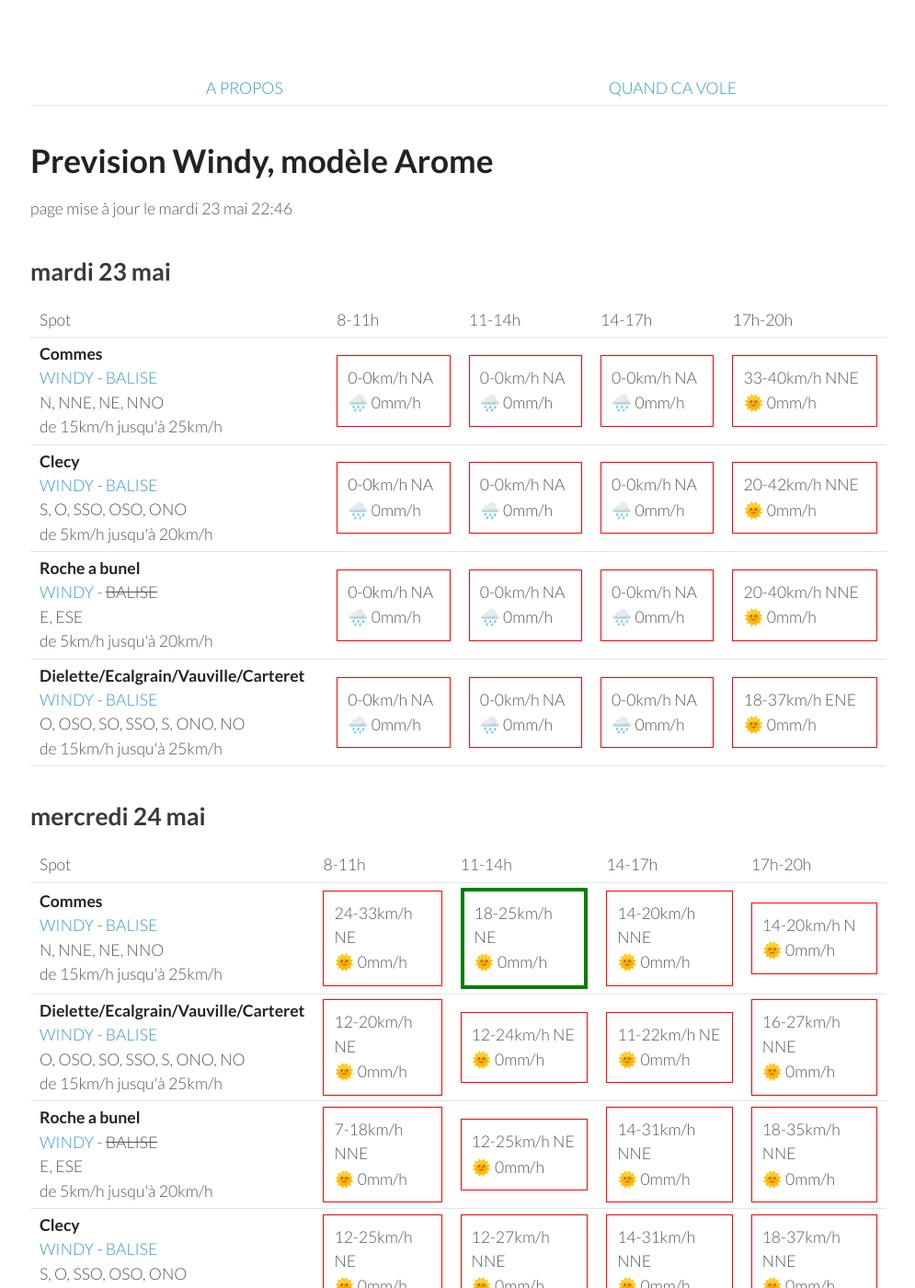
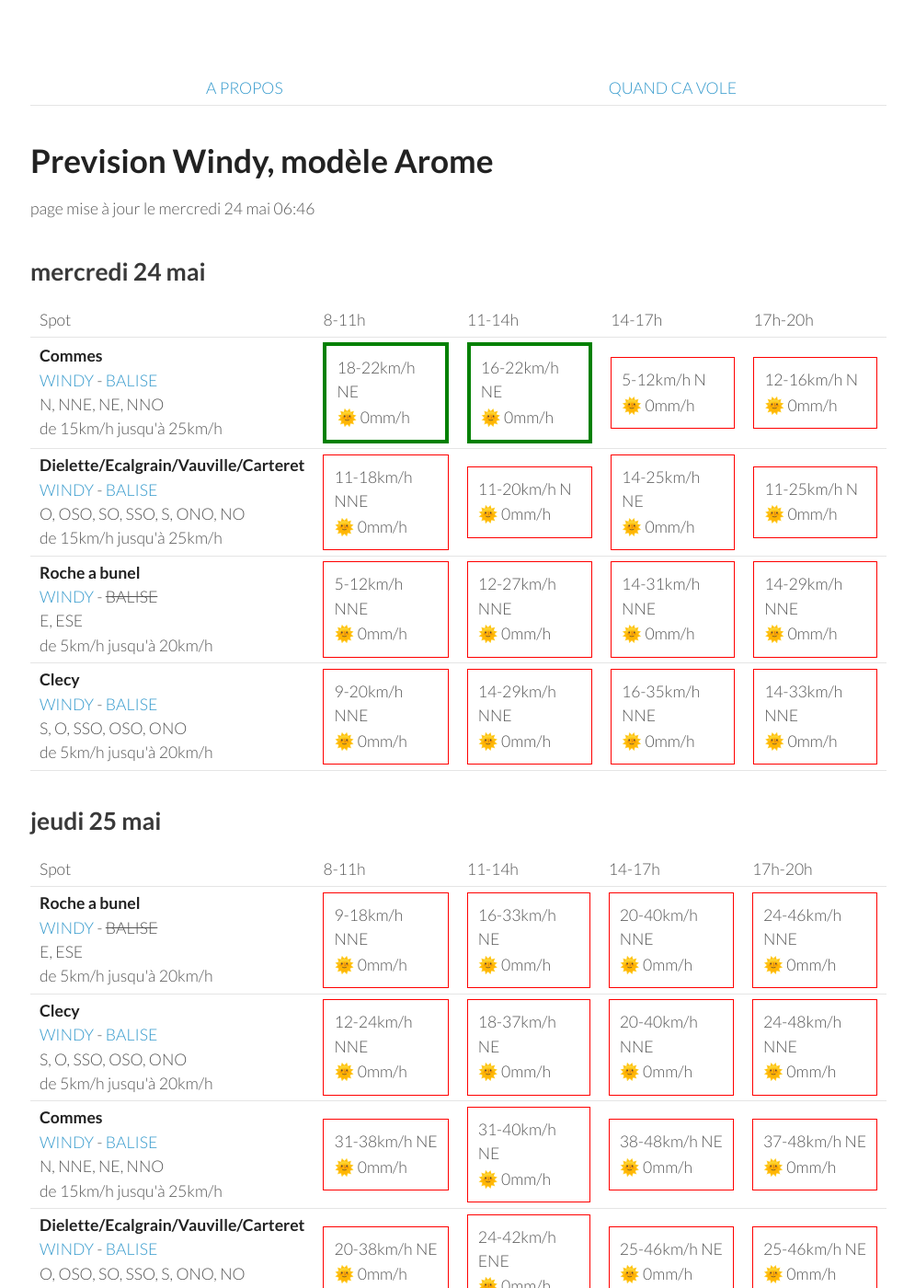
Before and after one commit to parapente-dans-le-nord/parapente-dans-le-nord.github.io, a Jekyll site: the page built from normandie.markdown, in a window 1280 px wide and 1400 px high. Shown: the whole window at 92% size, without its empty margins (25-1020 px from the left). Built offline with Jekyll 4.4.1, drawn with Linux system fonts in a browser that asks for light colours; some of the changed text lies outside the part shown.

Commit message:
update index.markdown

```diff
--- a/normandie.markdown
+++ b/normandie.markdown
@@ -7,60 +7,8 @@ title:  "Tous les spots"
 {: .links}
 
 # Prevision Windy, modèle Arome
-page mise à jour le mardi 23 mai 22:46
+page mise à jour le mercredi 24 mai 06:46
 
-## mardi 23 mai
-
-{::nomarkdown}
-<table>
-  <tbody>
-    <tr>
-      <td>Spot</td>
-      <td>8-11h</td>
-      <td>11-14h</td>
-      <td>14-17h</td>
-      <td>17h-20h</td>
-    </tr>
-<tr>
-        <td><strong>Commes</strong><br><a href="https://windy.com/49.346/-0.726?48.936,-0.726,8">WINDY</a> - <span class=""><a href="http://www.balisemeteo.com/balise.php?idBalise=158">BALISE</a> </span><br> <span class="vent-favorable">N, NNE, NE, NNO</span><br><span class="force-vent">de 15km/h jusqu'à 25km/h</span> </td>
-
-            <td><div class="not-flyable"><p>0-0km/h NA</p><p>🌧️ 0mm/h</p></div></td>
-            <td><div class="not-flyable"><p>0-0km/h NA</p><p>🌧️ 0mm/h</p></div></td>
-            <td><div class="not-flyable"><p>0-0km/h NA</p><p>🌧️ 0mm/h</p></div></td>
-            <td><div class="not-flyable"><p>33-40km/h NNE</p><p>🌞 0mm/h</p></div></td>
-
-    </tr>
-<tr>
-        <td><strong>Clecy</strong><br><a href="https://windy.com/48.929/-0.470?48.516,-0.470,8">WINDY</a> - <span class=""><a href="http://www.balisemeteo.com/balise.php?idBalise=122">BALISE</a> </span><br> <span class="vent-favorable">S, O, SSO, OSO, ONO</span><br><span class="force-vent">de 5km/h jusqu'à 20km/h</span> </td>
-
-            <td><div class="not-flyable"><p>0-0km/h NA</p><p>🌧️ 0mm/h</p></div></td>
-            <td><div class="not-flyable"><p>0-0km/h NA</p><p>🌧️ 0mm/h</p></div></td>
-            <td><div class="not-flyable"><p>0-0km/h NA</p><p>🌧️ 0mm/h</p></div></td>
-            <td><div class="not-flyable"><p>20-42km/h NNE</p><p>🌞 0mm/h</p></div></td>
-
-    </tr>
-<tr>
-        <td><strong>Roche a bunel</strong><br><a href="https://windy.com/48.993/-0.499?48.580,-0.499,8">WINDY</a> - <span class="no-balise"> BALISE </span><br> <span class="vent-favorable">E, ESE</span><br><span class="force-vent">de 5km/h jusqu'à 20km/h</span> </td>
-
-            <td><div class="not-flyable"><p>0-0km/h NA</p><p>🌧️ 0mm/h</p></div></td>
-            <td><div class="not-flyable"><p>0-0km/h NA</p><p>🌧️ 0mm/h</p></div></td>
-            <td><div class="not-flyable"><p>0-0km/h NA</p><p>🌧️ 0mm/h</p></div></td>
-            <td><div class="not-flyable"><p>20-40km/h NNE</p><p>🌞 0mm/h</p></div></td>
-
-    </tr>
-<tr>
-        <td><strong>Dielette/Ecalgrain/Vauville/Carteret</strong><br><a href="https://windy.com/49.650/-1.856?49.243,-1.856,8">WINDY</a> - <span class=""><a href="http://www.balisemeteo.com/balise.php?idBalise=81">BALISE</a> </span><br> <span class="vent-favorable">O, OSO, SO, SSO, S, ONO, NO</span><br><span class="force-vent">de 15km/h jusqu'à 25km/h</span> </td>
-
-            <td><div class="not-flyable"><p>0-0km/h NA</p><p>🌧️ 0mm/h</p></div></td>
-            <td><div class="not-flyable"><p>0-0km/h NA</p><p>🌧️ 0mm/h</p></div></td>
-            <td><div class="not-flyable"><p>0-0km/h NA</p><p>🌧️ 0mm/h</p></div></td>
-            <td><div class="not-flyable"><p>18-37km/h ENE</p><p>🌞 0mm/h</p></div></td>
-
-    </tr>
-
-</tbody>
-</table>
-{:/}
 ## mercredi 24 mai
 
 {::nomarkdown}
@@ -76,40 +24,40 @@ page mise à jour le mardi 23 mai 22:46
 <tr>
         <td><strong>Commes</strong><br><a href="https://windy.com/49.346/-0.726?48.936,-0.726,8">WINDY</a> - <span class=""><a href="http://www.balisemeteo.com/balise.php?idBalise=158">BALISE</a> </span><br> <span class="vent-favorable">N, NNE, NE, NNO</span><br><span class="force-vent">de 15km/h jusqu'à 25km/h</span> </td>
 
-            <td><div class="not-flyable"><p>24-33km/h NE</p><p>🌞 0mm/h</p></div></td>
-            <td><div class="flyable"><p>18-25km/h NE</p><p>🌞 0mm/h</p></div></td>
-            <td><div class="not-flyable"><p>14-20km/h NNE</p><p>🌞 0mm/h</p></div></td>
-            <td><div class="not-flyable"><p>14-20km/h N</p><p>🌞 0mm/h</p></div></td>
+            <td><div class="flyable"><p>18-22km/h NE</p><p>🌞 0mm/h</p></div></td>
+            <td><div class="flyable"><p>16-22km/h NE</p><p>🌞 0mm/h</p></div></td>
+            <td><div class="not-flyable"><p>5-12km/h N</p><p>🌞 0mm/h</p></div></td>
+            <td><div class="not-flyable"><p>12-16km/h N</p><p>🌞 0mm/h</p></div></td>
 
 
     </tr>
 <tr>
         <td><strong>Dielette/Ecalgrain/Vauville/Carteret</strong><br><a href="https://windy.com/49.650/-1.856?49.243,-1.856,8">WINDY</a> - <span class=""><a href="http://www.balisemeteo.com/balise.php?idBalise=81">BALISE</a> </span><br> <span class="vent-favorable">O, OSO, SO, SSO, S, ONO, NO</span><br><span class="force-vent">de 15km/h jusqu'à 25km/h</span> </td>
 
-            <td><div class="not-flyable"><p>12-20km/h NE</p><p>🌞 0mm/h</p></div></td>
-            <td><div class="not-flyable"><p>12-24km/h NE</p><p>🌞 0mm/h</p></div></td>
-            <td><div class="not-flyable"><p>11-22km/h NE</p><p>🌞 0mm/h</p></div></td>
-            <td><div class="not-flyable"><p>16-27km/h NNE</p><p>🌞 0mm/h</p></div></td>
+            <td><div class="not-flyable"><p>11-18km/h NNE</p><p>🌞 0mm/h</p></div></td>
+            <td><div class="not-flyable"><p>11-20km/h N</p><p>🌞 0mm/h</p></div></td>
+            <td><div class="not-flyable"><p>14-25km/h NE</p><p>🌞 0mm/h</p></div></td>
+            <td><div class="not-flyable"><p>11-25km/h N</p><p>🌞 0mm/h</p></div></td>
 
 
     </tr>
 <tr>
         <td><strong>Roche a bunel</strong><br><a href="https://windy.com/48.993/-0.499?48.580,-0.499,8">WINDY</a> - <span class="no-balise"> BALISE </span><br> <span class="vent-favorable">E, ESE</span><br><span class="force-vent">de 5km/h jusqu'à 20km/h</span> </td>
 
-            <td><div class="not-flyable"><p>7-18km/h NNE</p><p>🌞 0mm/h</p></div></td>
-            <td><div class="not-flyable"><p>12-25km/h NE</p><p>🌞 0mm/h</p></div></td>
+            <td><div class="not-flyable"><p>5-12km/h NNE</p><p>🌞 0mm/h</p></div></td>
+            <td><div class="not-flyable"><p>12-27km/h NNE</p><p>🌞 0mm/h</p></div></td>
             <td><div class="not-flyable"><p>14-31km/h NNE</p><p>🌞 0mm/h</p></div></td>
-            <td><div class="not-flyable"><p>18-35km/h NNE</p><p>🌞 0mm/h</p></div></td>
+            <td><div class="not-flyable"><p>14-29km/h NNE</p><p>🌞 0mm/h</p></div></td>
 
 
     </tr>
 <tr>
         <td><strong>Clecy</strong><br><a href="https://windy.com/48.929/-0.470?48.516,-0.470,8">WINDY</a> - <span class=""><a href="http://www.balisemeteo.com/balise.php?idBalise=122">BALISE</a> </span><br> <span class="vent-favorable">S, O, SSO, OSO, ONO</span><br><span class="force-vent">de 5km/h jusqu'à 20km/h</span> </td>
 
-            <td><div class="not-flyable"><p>12-25km/h NE</p><p>🌞 0mm/h</p></div></td>
-            <td><div class="not-flyable"><p>12-27km/h NNE</p><p>🌞 0mm/h</p></div></td>
-            <td><div class="not-flyable"><p>14-31km/h NNE</p><p>🌞 0mm/h</p></div></td>
-            <td><div class="not-flyable"><p>18-37km/h NNE</p><p>🌞 0mm/h</p></div></td>
+            <td><div class="not-flyable"><p>9-20km/h NNE</p><p>🌞 0mm/h</p></div></td>
+            <td><div class="not-flyable"><p>14-29km/h NNE</p><p>🌞 0mm/h</p></div></td>
+            <td><div class="not-flyable"><p>16-35km/h NNE</p><p>🌞 0mm/h</p></div></td>
+            <td><div class="not-flyable"><p>14-33km/h NNE</p><p>🌞 0mm/h</p></div></td>
 
 
     </tr>
@@ -132,20 +80,30 @@ page mise à jour le mardi 23 mai 22:46
 <tr>
         <td><strong>Roche a bunel</strong><br><a href="https://windy.com/48.993/-0.499?48.580,-0.499,8">WINDY</a> - <span class="no-balise"> BALISE </span><br> <span class="vent-favorable">E, ESE</span><br><span class="force-vent">de 5km/h jusqu'à 20km/h</span> </td>
 
-            <td><div class="not-flyable"><p>5-12km/h NNE</p><p>🌞 0mm/h</p></div></td>
-            <td><div class="not-flyable"><p>22-46km/h NE</p><p>🌞 0mm/h</p></div></td>
-            <td><div class="not-flyable"><p>24-48km/h NE</p><p>🌧 0.4mm/h</p></div></td>
-            <td><div class="not-flyable"><p>24-50km/h NNE</p><p>🌞 0mm/h</p></div></td>
+            <td><div class="not-flyable"><p>9-18km/h NNE</p><p>🌞 0mm/h</p></div></td>
+            <td><div class="not-flyable"><p>16-33km/h NE</p><p>🌞 0mm/h</p></div></td>
+            <td><div class="not-flyable"><p>20-40km/h NNE</p><p>🌞 0mm/h</p></div></td>
+            <td><div class="not-flyable"><p>24-46km/h NNE</p><p>🌞 0mm/h</p></div></td>
+
+
+    </tr>
+<tr>
+        <td><strong>Clecy</strong><br><a href="https://windy.com/48.929/-0.470?48.516,-0.470,8">WINDY</a> - <span class=""><a href="http://www.balisemeteo.com/balise.php?idBalise=122">BALISE</a> </span><br> <span class="vent-favorable">S, O, SSO, OSO, ONO</span><br><span class="force-vent">de 5km/h jusqu'à 20km/h</span> </td>
+
+            <td><div class="not-flyable"><p>12-24km/h NNE</p><p>🌞 0mm/h</p></div></td>
+            <td><div class="not-flyable"><p>18-37km/h NE</p><p>🌞 0mm/h</p></div></td>
+            <td><div class="not-flyable"><p>20-40km/h NNE</p><p>🌞 0mm/h</p></div></td>
+            <td><div class="not-flyable"><p>24-48km/h NNE</p><p>🌞 0mm/h</p></div></td>
 
 
     </tr>
 <tr>
         <td><strong>Commes</strong><br><a href="https://windy.com/49.346/-0.726?48.936,-0.726,8">WINDY</a> - <span class=""><a href="http://www.balisemeteo.com/balise.php?idBalise=158">BALISE</a> </span><br> <span class="vent-favorable">N, NNE, NE, NNO</span><br><span class="force-vent">de 15km/h jusqu'à 25km/h</span> </td>
 
-            <td><div class="not-flyable"><p>27-35km/h NE</p><p>🌞 0mm/h</p></div></td>
-            <td><div class="not-flyable"><p>25-40km/h NE</p><p>🌞 0mm/h</p></div></td>
-            <td><div class="not-flyable"><p>27-46km/h NE</p><p>🌞 0mm/h</p></div></td>
-            <td><div class="not-flyable"><p>31-50km/h NE</p><p>🌞 0mm/h</p></div></td>
+            <td><div class="not-flyable"><p>31-38km/h NE</p><p>🌞 0mm/h</p></div></td>
+            <td><div class="not-flyable"><p>31-40km/h NE</p><p>🌞 0mm/h</p></div></td>
+            <td><div class="not-flyable"><p>38-48km/h NE</p><p>🌞 0mm/h</p></div></td>
+            <td><div class="not-flyable"><p>37-48km/h NE</p><p>🌞 0mm/h</p></div></td>
 
 
     </tr>
@@ -153,19 +111,9 @@ page mise à jour le mardi 23 mai 22:46
         <td><strong>Dielette/Ecalgrain/Vauville/Carteret</strong><br><a href="https://windy.com/49.650/-1.856?49.243,-1.856,8">WINDY</a> - <span class=""><a href="http://www.balisemeteo.com/balise.php?idBalise=81">BALISE</a> </span><br> <span class="vent-favorable">O, OSO, SO, SSO, S, ONO, NO</span><br><span class="force-vent">de 15km/h jusqu'à 25km/h</span> </td>
 
             <td><div class="not-flyable"><p>20-38km/h NE</p><p>🌞 0mm/h</p></div></td>
-            <td><div class="not-flyable"><p>22-33km/h NE</p><p>🌞 0mm/h</p></div></td>
-            <td><div class="not-flyable"><p>29-42km/h NE</p><p>🌞 0mm/h</p></div></td>
-            <td><div class="not-flyable"><p>29-46km/h NE</p><p>🌞 0mm/h</p></div></td>
-
-
-    </tr>
-<tr>
-        <td><strong>Clecy</strong><br><a href="https://windy.com/48.929/-0.470?48.516,-0.470,8">WINDY</a> - <span class=""><a href="http://www.balisemeteo.com/balise.php?idBalise=122">BALISE</a> </span><br> <span class="vent-favorable">S, O, SSO, OSO, ONO</span><br><span class="force-vent">de 5km/h jusqu'à 20km/h</span> </td>
-
-            <td><div class="not-flyable"><p>11-22km/h NNE</p><p>🌞 0mm/h</p></div></td>
-            <td><div class="not-flyable"><p>22-46km/h NE</p><p>🌞 0mm/h</p></div></td>
-            <td><div class="not-flyable"><p>22-48km/h NE</p><p>🌧 0.3mm/h</p></div></td>
-            <td><div class="not-flyable"><p>22-48km/h NNE</p><p>🌞 0mm/h</p></div></td>
+            <td><div class="not-flyable"><p>24-42km/h ENE</p><p>🌞 0mm/h</p></div></td>
+            <td><div class="not-flyable"><p>25-46km/h NE</p><p>🌞 0mm/h</p></div></td>
+            <td><div class="not-flyable"><p>25-46km/h NE</p><p>🌞 0mm/h</p></div></td>
 
 
     </tr>
@@ -186,31 +134,31 @@ page mise à jour le mardi 23 mai 22:46
       <td>17h-20h</td>
     </tr>
 <tr>
+        <td><strong>Clecy</strong><br><a href="https://windy.com/48.929/-0.470?48.516,-0.470,8">WINDY</a> - <span class=""><a href="http://www.balisemeteo.com/balise.php?idBalise=122">BALISE</a> </span><br> <span class="vent-favorable">S, O, SSO, OSO, ONO</span><br><span class="force-vent">de 5km/h jusqu'à 20km/h</span> </td>
+
+            <td><div class="not-flyable"><p>11-22km/h NNE</p><p>🌞 0mm/h</p></div></td>
+            <td><div class="not-flyable"><p>14-35km/h NE</p><p>🌞 0mm/h</p></div></td>
+            <td><div class="not-flyable"><p>18-40km/h ENE</p><p>🌞 0mm/h</p></div></td>
+            <td><div class="not-flyable"><p>18-40km/h NE</p><p>🌞 0mm/h</p></div></td>
+
+
+    </tr>
+<tr>
         <td><strong>Roche a bunel</strong><br><a href="https://windy.com/48.993/-0.499?48.580,-0.499,8">WINDY</a> - <span class="no-balise"> BALISE </span><br> <span class="vent-favorable">E, ESE</span><br><span class="force-vent">de 5km/h jusqu'à 20km/h</span> </td>
 
             <td><div class="not-flyable"><p>12-24km/h NE</p><p>🌞 0mm/h</p></div></td>
             <td><div class="not-flyable"><p>16-35km/h NE</p><p>🌞 0mm/h</p></div></td>
-            <td><div class="not-flyable"><p>18-42km/h ENE</p><p>🌞 0mm/h</p></div></td>
+            <td><div class="not-flyable"><p>18-40km/h NE</p><p>🌞 0mm/h</p></div></td>
             <td><div class="not-flyable"><p>20-44km/h NNE</p><p>🌞 0mm/h</p></div></td>
-
-
-    </tr>
-<tr>
-        <td><strong>Clecy</strong><br><a href="https://windy.com/48.929/-0.470?48.516,-0.470,8">WINDY</a> - <span class=""><a href="http://www.balisemeteo.com/balise.php?idBalise=122">BALISE</a> </span><br> <span class="vent-favorable">S, O, SSO, OSO, ONO</span><br><span class="force-vent">de 5km/h jusqu'à 20km/h</span> </td>
-
-            <td><div class="not-flyable"><p>11-24km/h NE</p><p>🌞 0mm/h</p></div></td>
-            <td><div class="not-flyable"><p>14-33km/h NE</p><p>🌞 0mm/h</p></div></td>
-            <td><div class="not-flyable"><p>18-40km/h ENE</p><p>🌞 0mm/h</p></div></td>
-            <td><div class="not-flyable"><p>18-42km/h NNE</p><p>🌞 0mm/h</p></div></td>
 
 
     </tr>
 <tr>
         <td><strong>Commes</strong><br><a href="https://windy.com/49.346/-0.726?48.936,-0.726,8">WINDY</a> - <span class=""><a href="http://www.balisemeteo.com/balise.php?idBalise=158">BALISE</a> </span><br> <span class="vent-favorable">N, NNE, NE, NNO</span><br><span class="force-vent">de 15km/h jusqu'à 25km/h</span> </td>
 
-            <td><div class="not-flyable"><p>25-40km/h ENE</p><p>🌞 0mm/h</p></div></td>
+            <td><div class="not-flyable"><p>25-38km/h ENE</p><p>🌞 0mm/h</p></div></td>
             <td><div class="not-flyable"><p>29-46km/h NE</p><p>🌞 0mm/h</p></div></td>
-            <td><div class="not-flyable"><p>31-50km/h NE</p><p>🌞 0mm/h</p></div></td>
+            <td><div class="not-flyable"><p>29-48km/h NE</p><p>🌞 0mm/h</p></div></td>
             <td><div class="not-flyable"><p>35-55km/h NE</p><p>🌞 0mm/h</p></div></td>
 
 
@@ -218,9 +166,9 @@ page mise à jour le mardi 23 mai 22:46
 <tr>
         <td><strong>Dielette/Ecalgrain/Vauville/Carteret</strong><br><a href="https://windy.com/49.650/-1.856?49.243,-1.856,8">WINDY</a> - <span class=""><a href="http://www.balisemeteo.com/balise.php?idBalise=81">BALISE</a> </span><br> <span class="vent-favorable">O, OSO, SO, SSO, S, ONO, NO</span><br><span class="force-vent">de 15km/h jusqu'à 25km/h</span> </td>
 
-            <td><div class="not-flyable"><p>33-48km/h ENE</p><p>🌞 0mm/h</p></div></td>
+            <td><div class="not-flyable"><p>31-46km/h ENE</p><p>🌞 0mm/h</p></div></td>
             <td><div class="not-flyable"><p>35-51km/h ENE</p><p>🌞 0mm/h</p></div></td>
-            <td><div class="not-flyable"><p>37-53km/h ENE</p><p>🌞 0mm/h</p></div></td>
+            <td><div class="not-flyable"><p>35-51km/h ENE</p><p>🌞 0mm/h</p></div></td>
             <td><div class="not-flyable"><p>38-57km/h ENE</p><p>🌞 0mm/h</p></div></td>
 
 
@@ -244,8 +192,8 @@ page mise à jour le mardi 23 mai 22:46
 <tr>
         <td><strong>Commes</strong><br><a href="https://windy.com/49.346/-0.726?48.936,-0.726,8">WINDY</a> - <span class=""><a href="http://www.balisemeteo.com/balise.php?idBalise=158">BALISE</a> </span><br> <span class="vent-favorable">N, NNE, NE, NNO</span><br><span class="force-vent">de 15km/h jusqu'à 25km/h</span> </td>
 
-            <td><div class="not-flyable"><p>22-35km/h ENE</p><p>🌞 0mm/h</p></div></td>
-            <td><div class="not-flyable"><p>18-35km/h NE</p><p>🌞 0mm/h</p></div></td>
+            <td><div class="not-flyable"><p>22-33km/h ENE</p><p>🌞 0mm/h</p></div></td>
+            <td><div class="not-flyable"><p>20-35km/h NE</p><p>🌞 0mm/h</p></div></td>
             <td><div class="not-flyable"><p>22-37km/h NE</p><p>🌞 0mm/h</p></div></td>
             <td><div class="not-flyable"><p>24-38km/h NE</p><p>🌞 0mm/h</p></div></td>
 
@@ -265,7 +213,7 @@ page mise à jour le mardi 23 mai 22:46
         <td><strong>Roche a bunel</strong><br><a href="https://windy.com/48.993/-0.499?48.580,-0.499,8">WINDY</a> - <span class="no-balise"> BALISE </span><br> <span class="vent-favorable">E, ESE</span><br><span class="force-vent">de 5km/h jusqu'à 20km/h</span> </td>
 
             <td><div class="not-flyable"><p>12-24km/h NE</p><p>🌞 0mm/h</p></div></td>
-            <td><div class="not-flyable"><p>11-27km/h NE</p><p>🌞 0mm/h</p></div></td>
+            <td><div class="not-flyable"><p>12-27km/h NE</p><p>🌞 0mm/h</p></div></td>
             <td><div class="not-flyable"><p>12-31km/h NE</p><p>🌞 0mm/h</p></div></td>
             <td><div class="not-flyable"><p>16-35km/h NNE</p><p>🌞 0mm/h</p></div></td>
 
@@ -274,8 +222,8 @@ page mise à jour le mardi 23 mai 22:46
 <tr>
         <td><strong>Dielette/Ecalgrain/Vauville/Carteret</strong><br><a href="https://windy.com/49.650/-1.856?49.243,-1.856,8">WINDY</a> - <span class=""><a href="http://www.balisemeteo.com/balise.php?idBalise=81">BALISE</a> </span><br> <span class="vent-favorable">O, OSO, SO, SSO, S, ONO, NO</span><br><span class="force-vent">de 15km/h jusqu'à 25km/h</span> </td>
 
-            <td><div class="not-flyable"><p>31-44km/h ENE</p><p>🌞 0mm/h</p></div></td>
-            <td><div class="not-flyable"><p>29-46km/h ENE</p><p>🌞 0mm/h</p></div></td>
+            <td><div class="not-flyable"><p>29-42km/h ENE</p><p>🌞 0mm/h</p></div></td>
+            <td><div class="not-flyable"><p>29-44km/h ENE</p><p>🌞 0mm/h</p></div></td>
             <td><div class="not-flyable"><p>29-44km/h ENE</p><p>🌞 0mm/h</p></div></td>
             <td><div class="not-flyable"><p>29-44km/h ENE</p><p>🌞 0mm/h</p></div></td>
 
```
